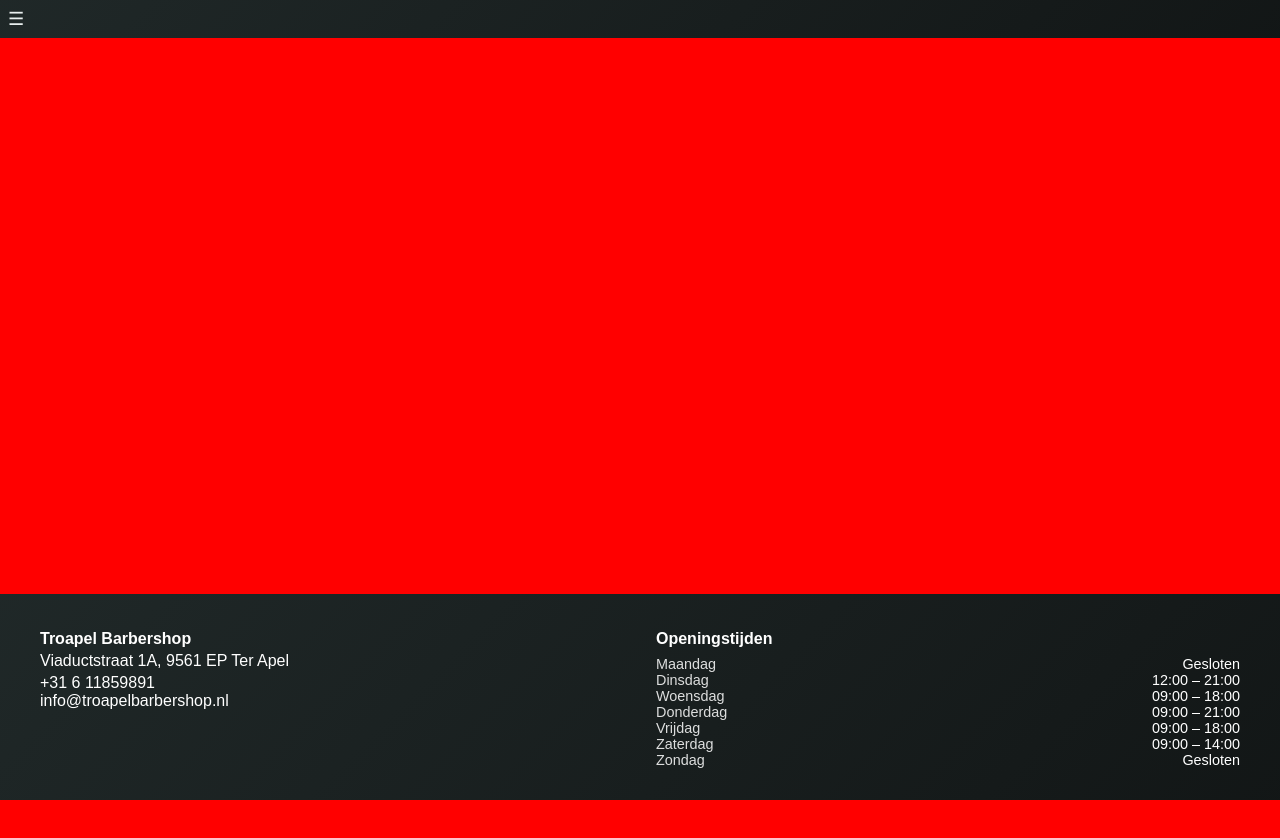
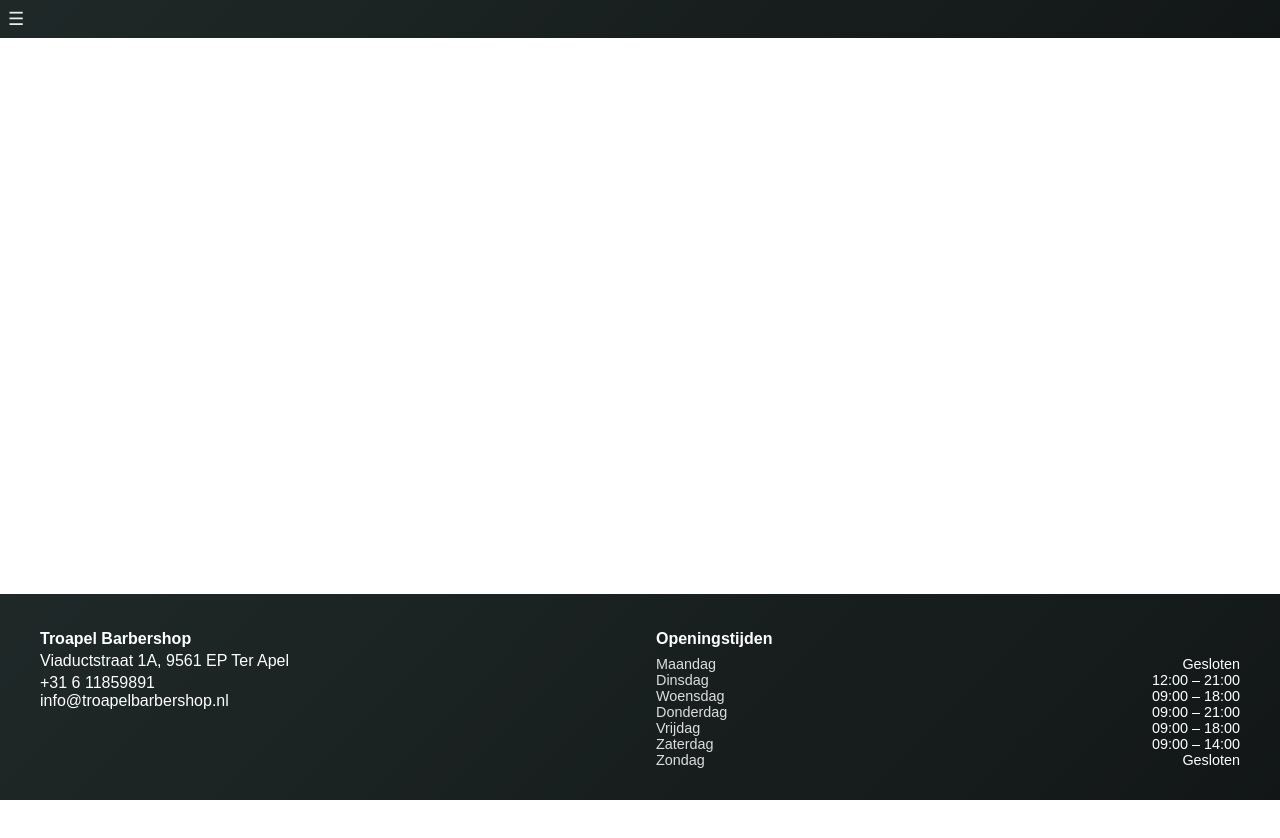
Before and after one commit to NielsRol97/troapelbarbershop.nl, a Nuxt app: page / in a window 1280 px wide. Built offline with nearby package versions, Linux system fonts and the light colour scheme.

Commit message:
White background test

```diff
--- a/app/assets/css/main.css
+++ b/app/assets/css/main.css
@@ -12,5 +12,5 @@ body {
     width: 100%;
     min-height: 100vh;
     /* background: var(--default-background-color); */
-    background: red;
+    background: white;
 }
```
